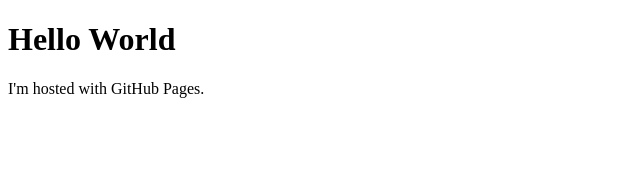
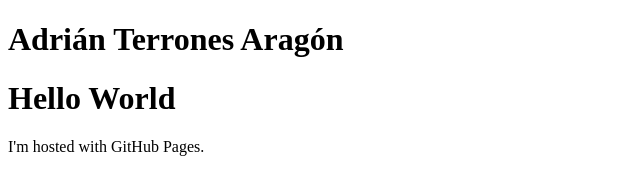
Before and after one commit to adrianterronesaragon/adrianterronesaragon.github.io, a plain HTML site: page index.html in a window 1280 px wide. Shown: the whole page, without its empty margins (0-640 px from the left). Drawn offline with Linux system fonts and the light colour scheme.

Commit message:
Update index.html
Added name header

```diff
--- a/index.html
+++ b/index.html
@@ -1,6 +1,7 @@
 <!DOCTYPE html>
 <html>
 <body>
+<h1>Adrián Terrones Aragón</h1>
 <h1>Hello World</h1>
 <p>I'm hosted with GitHub Pages.</p>
 </body>
```
